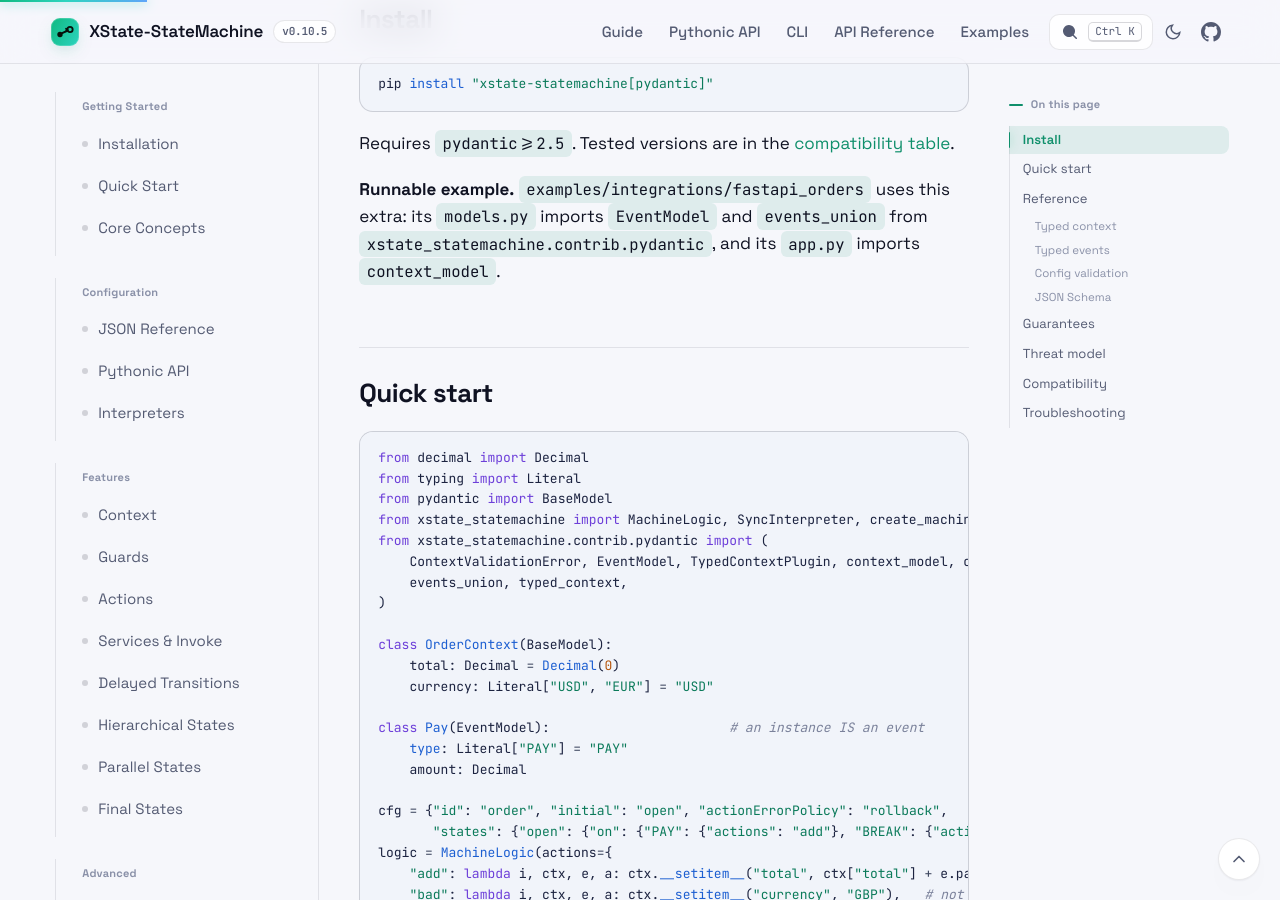
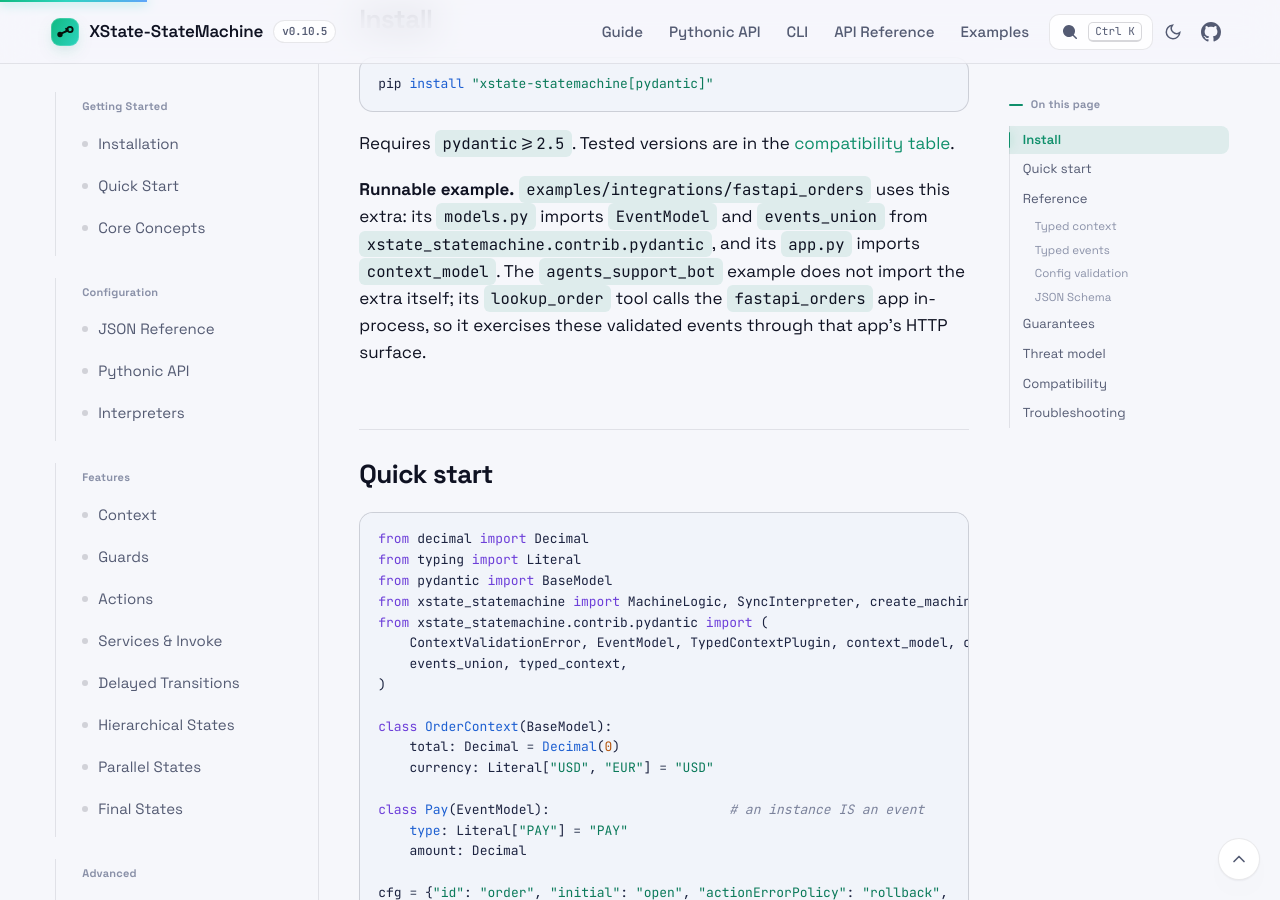
Before and after one commit to basiltt/xstate-statemachine, a Jekyll site: the page built from docs/_guide/integration-pydantic.md, in a window 1280 px wide and 900 px high, scrolled down 727 px. Built offline with Jekyll 4.4.1, drawn with Linux system fonts in a browser that asks for light colours.

Commit message:
docs(redis,pydantic): restore LF on the Redis page; say honestly how agents_support_bot reaches the pydantic extra
Co-Authored-By: Claude Fable 5 <noreply@anthropic.com>

```diff
--- a/docs/_guide/integration-pydantic.md
+++ b/docs/_guide/integration-pydantic.md
@@ -15,7 +15,7 @@ pip install "xstate-statemachine[pydantic]"
 
 Requires `pydantic>=2.5`. Tested versions are in the [compatibility table](#compatibility).
 
-**Runnable example.** `examples/integrations/fastapi_orders` uses this extra: its `models.py` imports `EventModel` and `events_union` from `xstate_statemachine.contrib.pydantic`, and its `app.py` imports `context_model`.
+**Runnable example.** [`examples/integrations/fastapi_orders`](https://github.com/basiltt/xstate-statemachine/tree/main/examples/integrations/fastapi_orders) uses this extra: its `models.py` imports `EventModel` and `events_union` from `xstate_statemachine.contrib.pydantic`, and its `app.py` imports `context_model`. The `agents_support_bot` example does not import the extra itself; its `lookup_order` tool calls the `fastapi_orders` app in-process, so it exercises these validated events through that app's HTTP surface.
 
 ## Quick start
 
```
Also changed, not shown: docs/_guide/integration-redis.md (line endings or trailing spaces).
